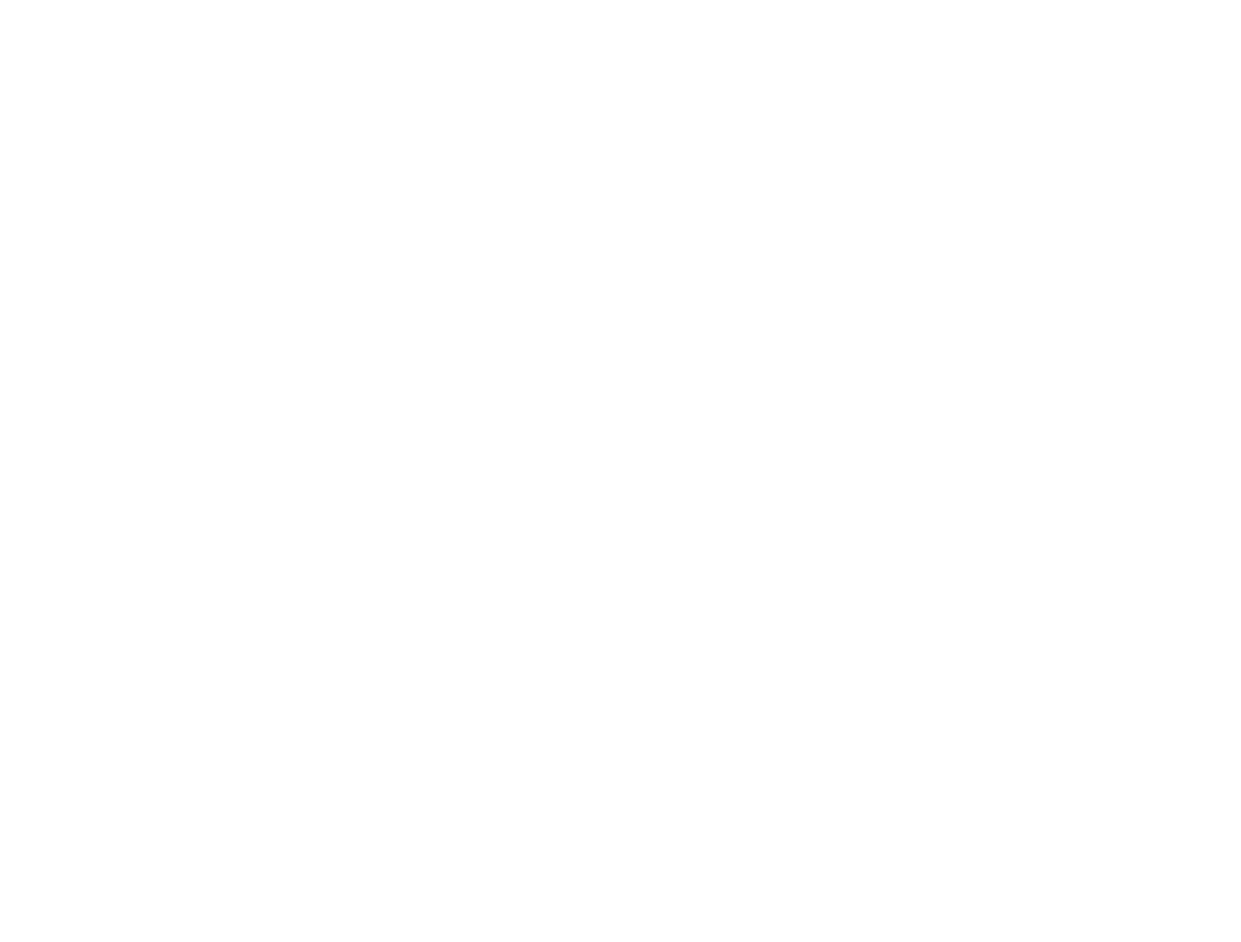
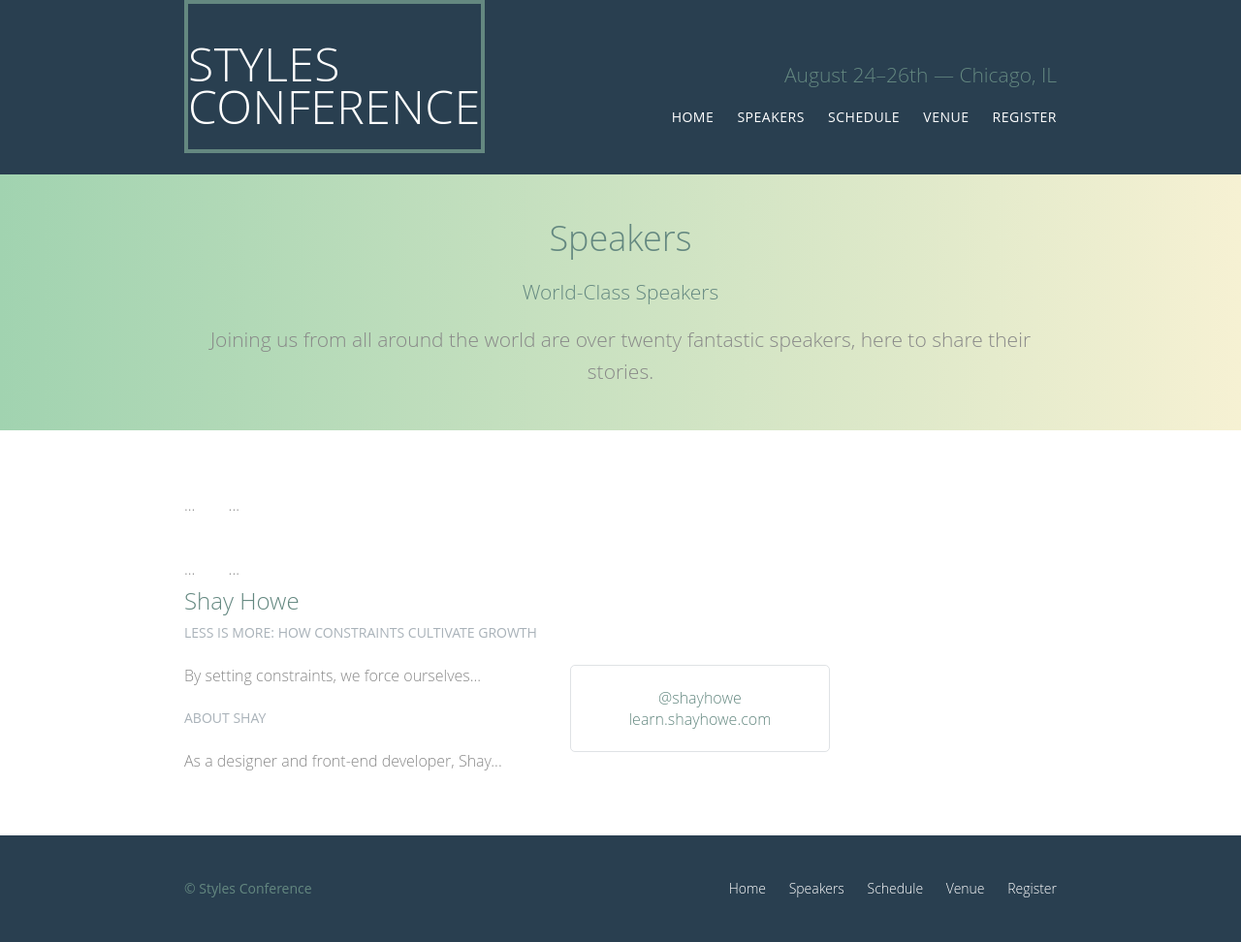
Before and after one commit to ennyonthegit/webpage, a plain HTML site: page speakers.html in a window 1280 px wide. Shown: the whole page at 97% size. Before the commit the page ends 800 px from the top, so only its background shows below. Drawn offline with Linux system fonts and the light colour scheme.

Commit message:
build up speakers page and add information about speakers on it; add some styles

```diff
--- a/assets/stylesheets/main.css
+++ b/assets/stylesheets/main.css
@@ -429,3 +429,21 @@ h5 {
 .nav li:last-child {
 	margin-right: 0;
   }
+
+  /*
+  ========================================
+  Speakers
+  ========================================
+*/
+
+.speaker-info {
+	border: 1px solid #dfe2e5;
+	border-radius: 5px;
+	margin-top: 88px;
+	padding: 22px 0;
+	text-align: center;
+  }
+
+  .speaker {
+	margin-bottom: 44px;
+  }
--- a/speakers.html
+++ b/speakers.html
@@ -0,0 +1,114 @@
+<!DOCTYPE html>
+<html lang="en">
+
+<head>
+    <meta charset="UTF-8">
+    <meta name="viewport" content="width=device-width, initial-scale=1.0">
+    <link rel="stylesheet" href="/assets/stylesheets/main.css">
+    <link rel="stylesheet" href="http://fonts.googleapis.com/css?family=Lato:100,300,400">
+    <title>Document</title>
+</head>
+
+<body>
+    <header class="primary-header container group">
+        <h1 class="logo">
+            <a href="index.html">Styles <br> Conference</a>
+        </h1>
+        <h3 class="tagline">August 24&ndash;26th &mdash; Chicago, IL</h3>
+        <nav class="nav primary-nav">
+            <ul>
+                <li><a href="index.html">Home</a></li><!--
+              -->
+                <li><a href="speakers.html">Speakers</a></li><!--
+              -->
+                <li><a href="schedule.html">Schedule</a></li><!--
+              -->
+                <li><a href="venue.html">Venue</a></li><!--
+              -->
+                <li><a href="register.html">Register</a></li>
+            </ul>
+        </nav>
+    </header>
+    <!-- Leed -->
+    <section class="row-alt">
+        <div class="lead container">
+            <a href="speakers.html">
+                <h1>Speakers</h1>
+                <h3>World-Class Speakers</h3>
+            </a>
+            <p>Joining us from all around the world are over twenty fantastic speakers, here to share their
+                stories.
+            </p>
+        </div>
+    </section>
+    <section class="row">
+        <div class="grid">
+            <section class="speaker" id="chris-mills">
+
+                <div class="col-2-3">
+                    ...
+                </div><!--
+
+                -->
+                <aside class="col-1-3">
+                    ...
+                </aside>
+
+            </section>
+
+            <section id="shay-howe">
+
+                <div class="col-2-3">
+                    ...
+                </div><!--
+
+                -->
+                <aside class="col-1-3">
+                    ...
+                </aside>
+
+            </section>
+            <section id="shay-howe">
+                <div class="col-2-3">
+                    <h2>Shay Howe</h2>
+                    <h5>Less Is More: How Constraints Cultivate Growth</h5>
+
+                    <p>By setting constraints, we force ourselves...</p>
+
+                    <h5>About Shay</h5>
+
+                    <p>As a designer and front-end developer, Shay...</p>
+                </div><!--
+                -->
+                <aside class="col-1-3">
+                    <div class="speaker-info">
+
+                        <ul>
+                            <li><a href="https://twitter.com/shayhowe">@shayhowe</a></li>
+                            <li><a href="http://learn.shayhowe.com/">learn.shayhowe.com</a></li>
+                        </ul>
+                    </div>
+                </aside>
+
+            </section>
+        </div>
+    </section>
+    <footer class="nav container primary-footer group">
+        <small>&copy; Styles Conference</small>
+        <nav class="nav">
+            <ul>
+                <li><a href="index.html">Home</a></li><!--
+              -->
+                <li><a href="speakers.html">Speakers</a></li><!--
+              -->
+                <li><a href="schedule.html">Schedule</a></li><!--
+              -->
+                <li><a href="venue.html">Venue</a></li><!--
+              -->
+                <li><a href="register.html">Register</a></li>
+            </ul>
+        </nav>
+    </footer>
+</body>
+
+</html>
```
